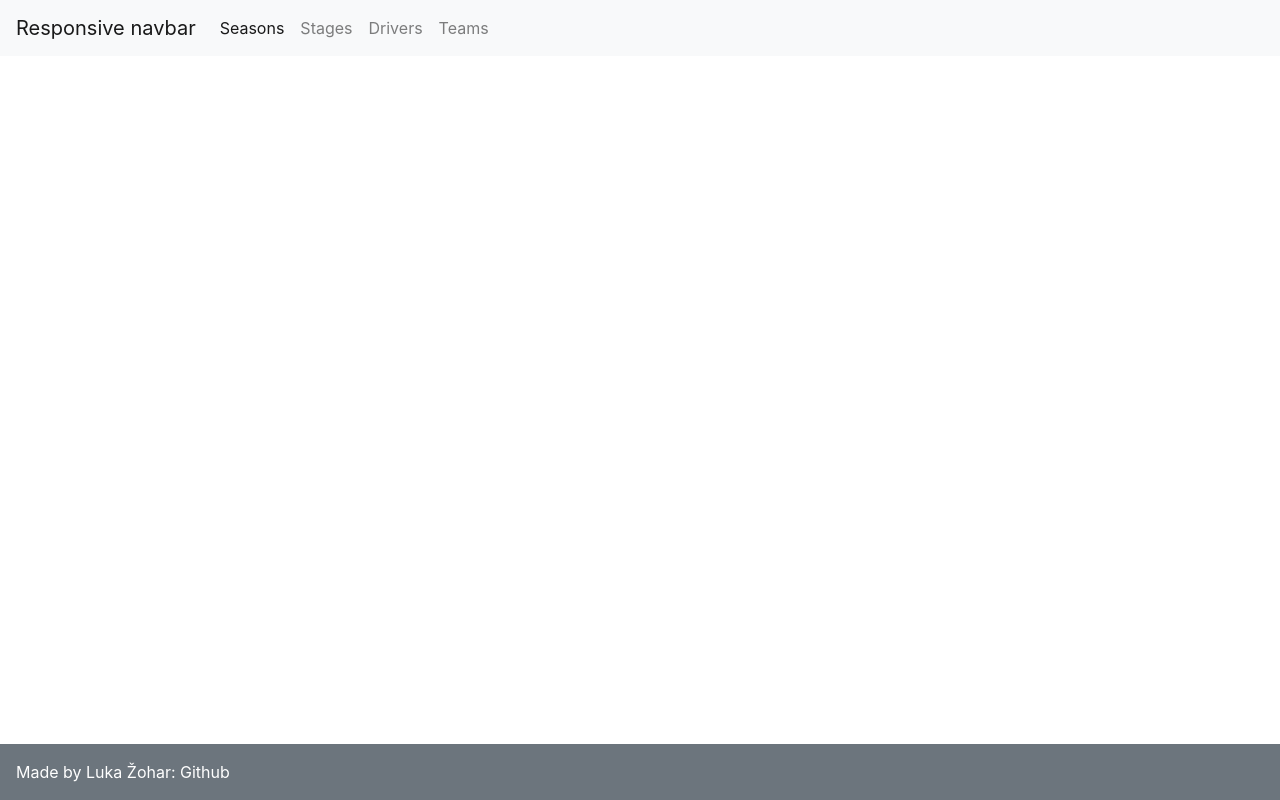
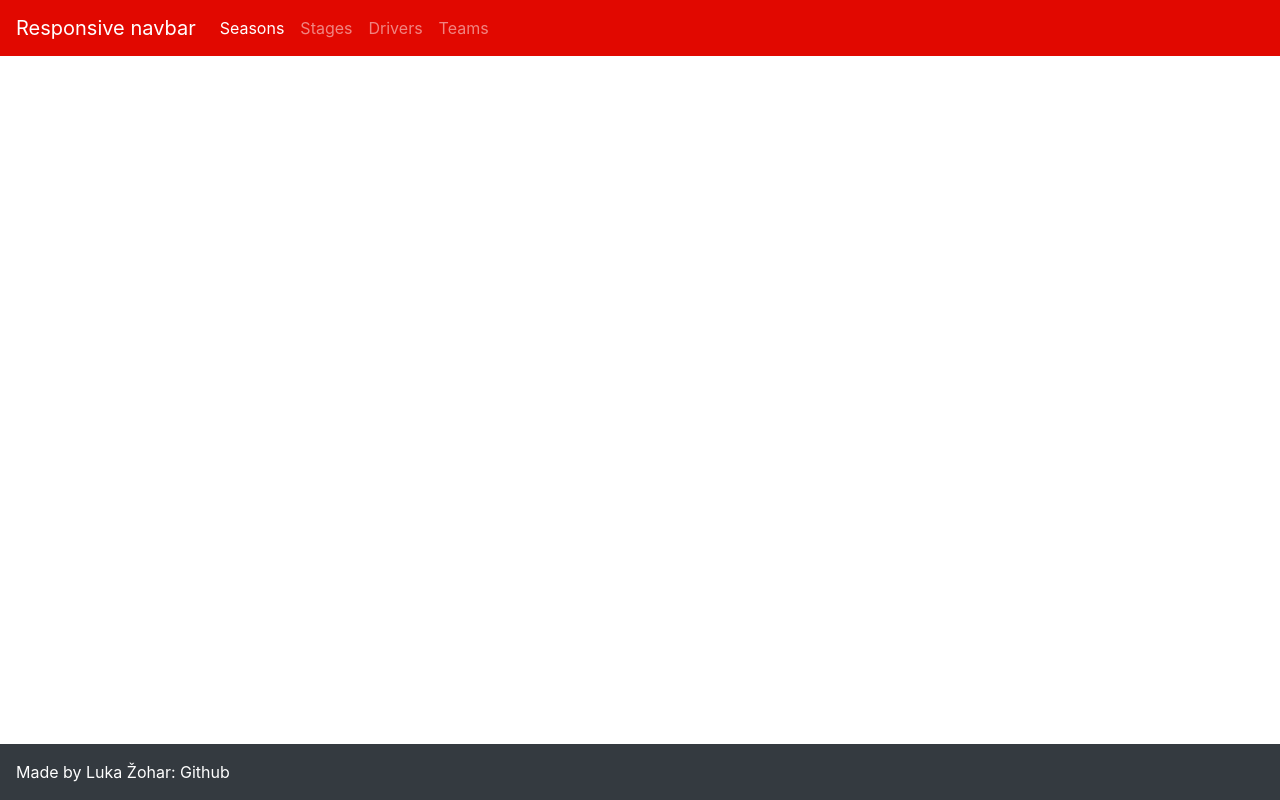
Before and after one commit to lukazohar/f1-overview, an Angular app: page / in a window 1280 px wide. Built offline with nearby package versions, Linux system fonts and the light colour scheme.

Commit message:
Changed color of navbar to match official color of Formula 1.

```diff
--- a/src/app/components/footer/footer.component.html
+++ b/src/app/components/footer/footer.component.html
@@ -1,5 +1,5 @@
 <!-- Footer -->
-<footer class="page-footer font-small bg-secondary text-white fixed-bottom p-3">
+<footer class="page-footer font-small bg-dark text-white fixed-bottom p-3">
   <!-- Copyright -->
   <div class="footer-copyright text-left">
     Made by Luka Žohar: <a style="color:white" href="https://github.com/lukazohar/f1-overview">Github</a>
--- a/src/app/components/navbar/navbar.component.html
+++ b/src/app/components/navbar/navbar.component.html
@@ -1,4 +1,4 @@
-<nav class="navbar navbar-expand-lg navbar-light bg-light mb-3">
+<nav class="navbar navbar-expand-lg navbar-dark mb-3" style="background-color:#E10800;">
   <a class="navbar-brand" [routerLink]="'.'">Responsive navbar</a>
 
   <!-- Step 3: Toggle the value of the property when the toggler button is clicked. -->
```
